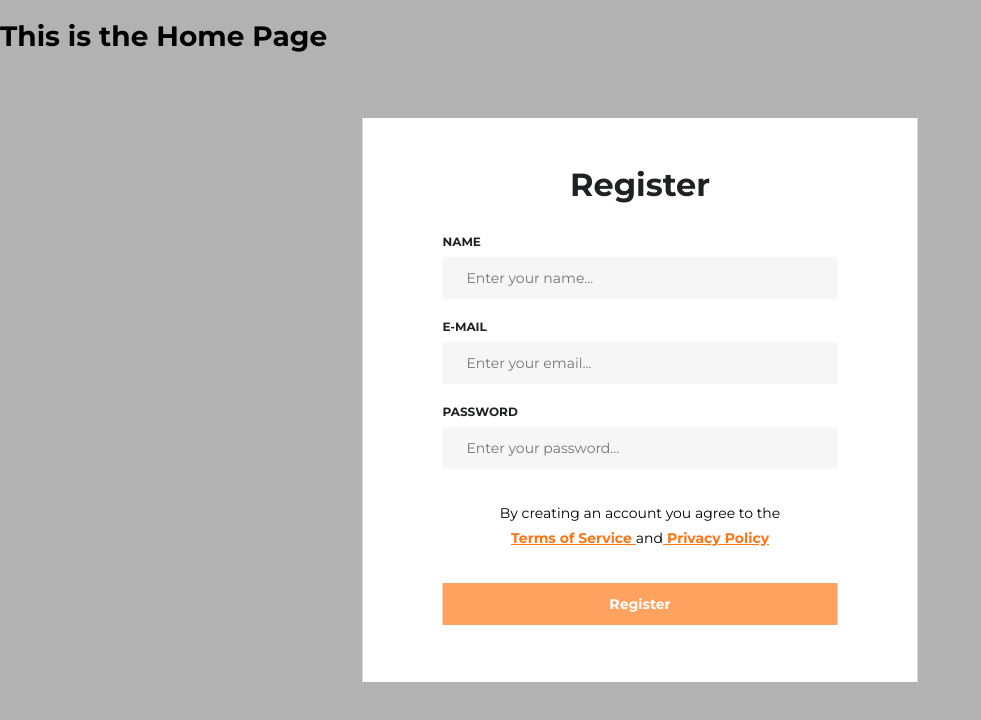
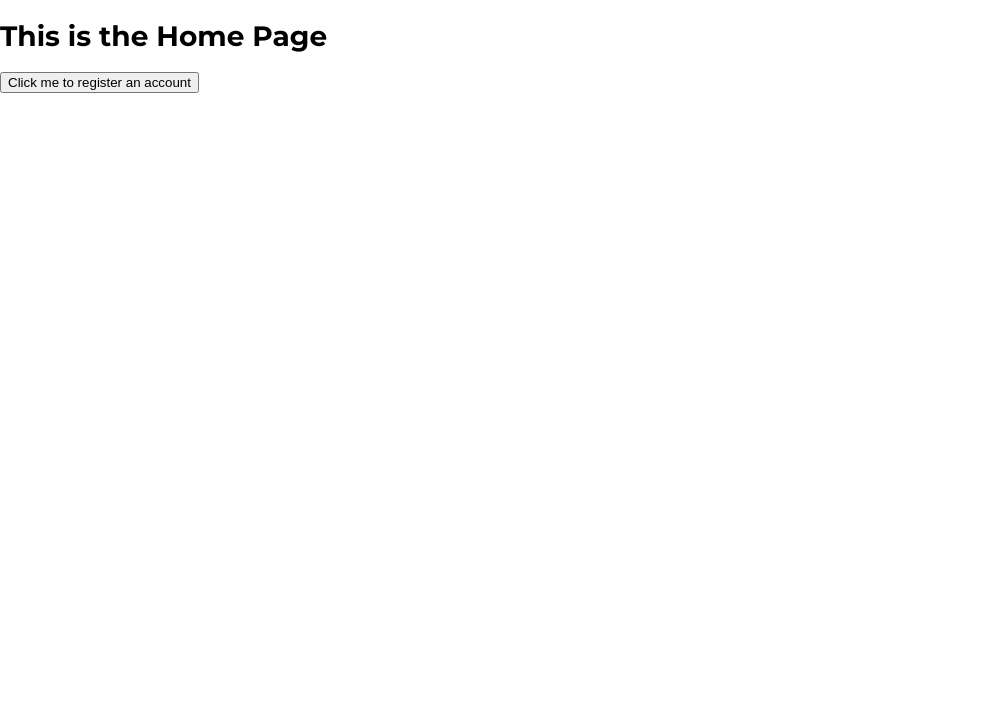
Before and after one commit to buitrungthien/AWARE_FrontEnd, a React (Create React App) app: page / in a window 1280 px wide. Shown: the top 720 px of the page, without its empty margins (0-981 px from the left). Built offline with nearby package versions, Linux system fonts and the light colour scheme.

Commit message:
register function: in-progress

```diff
--- a/src/components/UI/Modal/Modal.js
+++ b/src/components/UI/Modal/Modal.js
@@ -6,7 +6,7 @@ import Auxxx from '../../../hoc/Auxxx/Auxxx';
 const modal = (props) => {
     return (
         <Auxxx>
-            <Backdrop show={props.show} clicked={props.closeForm}/>
+            <Backdrop show={props.show} clicked={props.closeModal}/>
             <div className={classes['modal']}>
                 {props.children}
             </div>
--- a/src/constant/index.js
+++ b/src/constant/index.js
@@ -1,14 +1,14 @@
 export const SELLER_DASHBOARD_LEFT_ITEMS = [
-    {name: 'overview'},
-    {name: 'orders'},
-    {name: 'products'},
-    {name: 'payments'},
-    {name: 'promotions'},
-    {name: 'setting'}
+    { name: 'overview' },
+    { name: 'orders' },
+    { name: 'products' },
+    { name: 'payments' },
+    { name: 'promotions' },
+    { name: 'setting' }
 ];
 
-export const FORM_TYPES = [
-    {type: 'register'},
-    {type: 'normal-login'},
-    {type: 'seller-login'}
-];
+export const FORM_TYPES = {
+    register: 'register',
+    normalLogIn: 'normal-login',
+    sellerLogIn: 'seller-login'
+};
--- a/src/containers/HomePage/HomePage.js
+++ b/src/containers/HomePage/HomePage.js
@@ -2,24 +2,40 @@ import React from 'react';
 import * as CommonConstant from '../../constant/index';
 import Auxxx from '../../hoc/Auxxx/Auxxx';
 import Modal from '../../components/UI/Modal/Modal';
-import Backdrop from '../../components/UI/Backdrop/Backdrop';
 import RegisterForm from '../../components/RegisterForm/RegisterForm';
 
 class HomePage extends React.Component {
 
     state = {
-        ModalOpen: true,
+        modalOpen: false,
         typeOfForm: '',
         validForm: true
     }
+
+    formCloseHandler = () => {
+        this.setState((prevState, props) => {
+            return {
+                modalOpen: !prevState.modalOpen
+            }
+        });
+    }
+
+    openRegisterFormHandler = () => {
+        this.setState({
+            modalOpen: true,
+            typeOfForm: CommonConstant.FORM_TYPES.register
+        });
+    }
+
     render() {
         return (
             <Auxxx>
                 <h1>This is the Home Page</h1>
+                <button onClick={this.openRegisterFormHandler}>Click me to register an account</button>
                 {
-                    this.state.ModalOpen ?
-                    <Modal show={this.state.ModalOpen}>
-                        <RegisterForm validForm={this.state.validForm} />
+                    this.state.modalOpen ?
+                    <Modal show={this.state.modalOpen} closeModal={this.formCloseHandler}>
+                        {this.state.typeOfForm === CommonConstant.FORM_TYPES.register ? <RegisterForm validForm={this.state.validForm}/> : null}
                     </Modal>
                     : null
                 }
```
Also changed, not shown: src/assets/images/icons/cross.svg (added).
